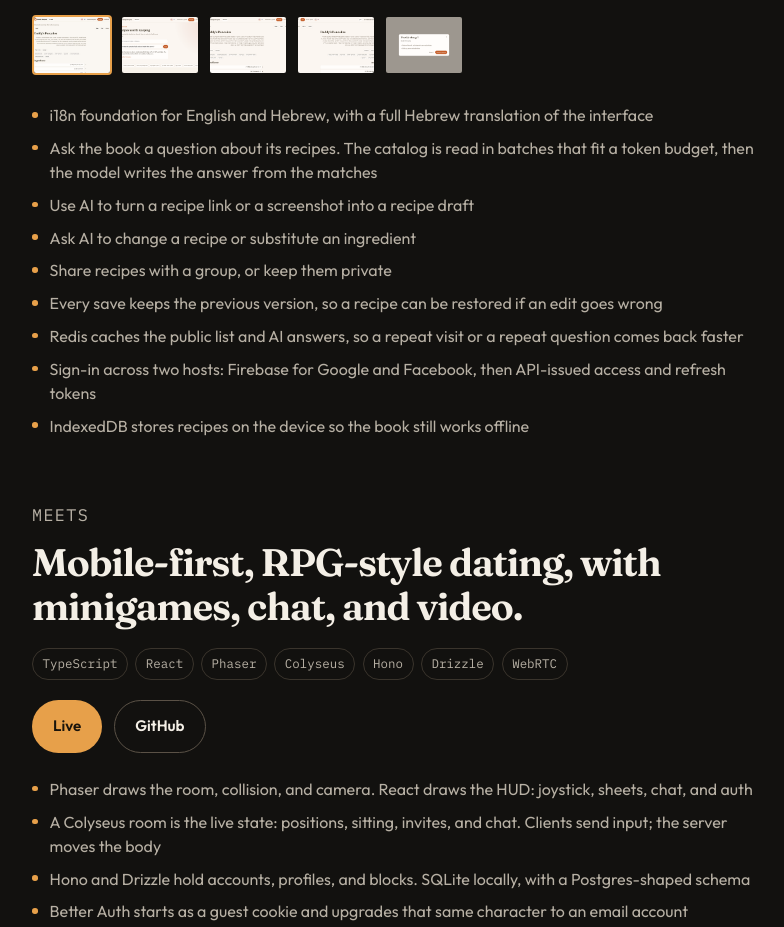
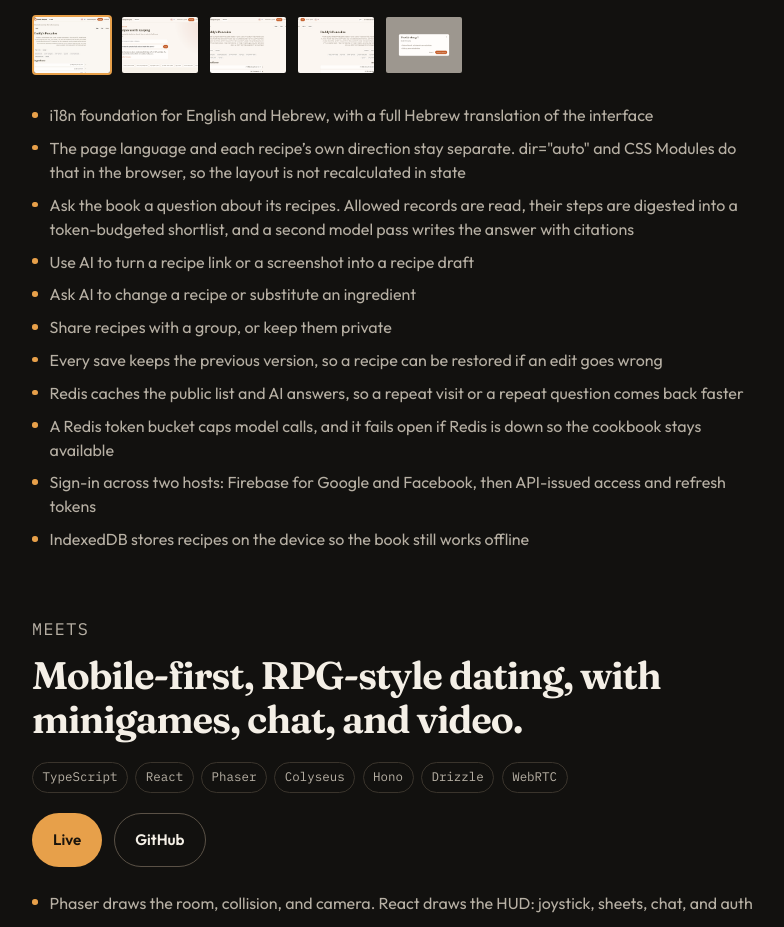
Before and after one commit to YChalfari/portfolio2, a React (Vite) app: page / in a window 1280 px wide. Shown: the part 4140-5067 px from the top of the page, without its empty margins (180-964 px from the left). Built offline with nearby package versions, Linux system fonts and the light colour scheme; a web font is replaced by a local one.

Commit message:
family recipes tweaks

```diff
--- a/src/data/projects.js
+++ b/src/data/projects.js
@@ -12,12 +12,14 @@ export const projects = [
     tech: ['React', 'FastAPI', 'MongoDB', 'Redis', 'Firebase', 'Gemini'],
     points: [
       'i18n foundation for English and Hebrew, with a full Hebrew translation of the interface',
-      'Ask the book a question about its recipes. The catalog is read in batches that fit a token budget, then the model writes the answer from the matches',
+      'The page language and each recipe’s own direction stay separate. dir="auto" and CSS Modules do that in the browser, so the layout is not recalculated in state',
+      'Ask the book a question about its recipes. Allowed records are read, their steps are digested into a token-budgeted shortlist, and a second model pass writes the answer with citations',
       'Use AI to turn a recipe link or a screenshot into a recipe draft',
       'Ask AI to change a recipe or substitute an ingredient',
       'Share recipes with a group, or keep them private',
       'Every save keeps the previous version, so a recipe can be restored if an edit goes wrong',
       'Redis caches the public list and AI answers, so a repeat visit or a repeat question comes back faster',
+      'A Redis token bucket caps model calls, and it fails open if Redis is down so the cookbook stays available',
       'Sign-in across two hosts: Firebase for Google and Facebook, then API-issued access and refresh tokens',
       'IndexedDB stores recipes on the device so the book still works offline',
     ],
```
